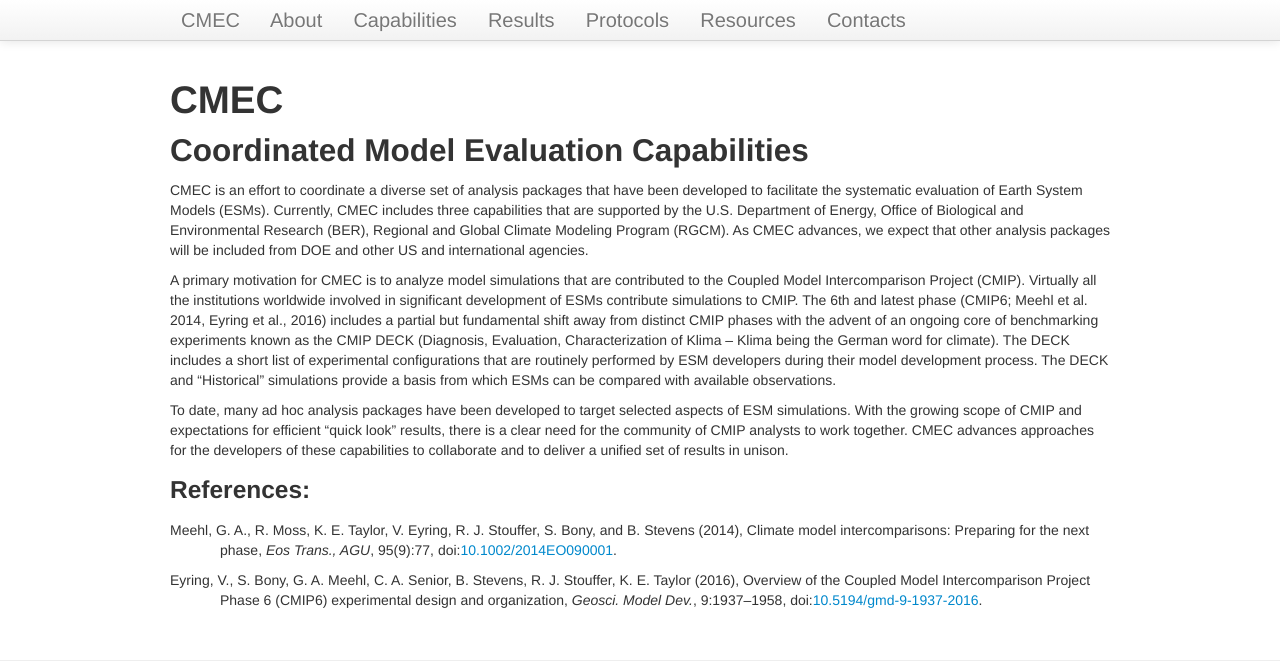
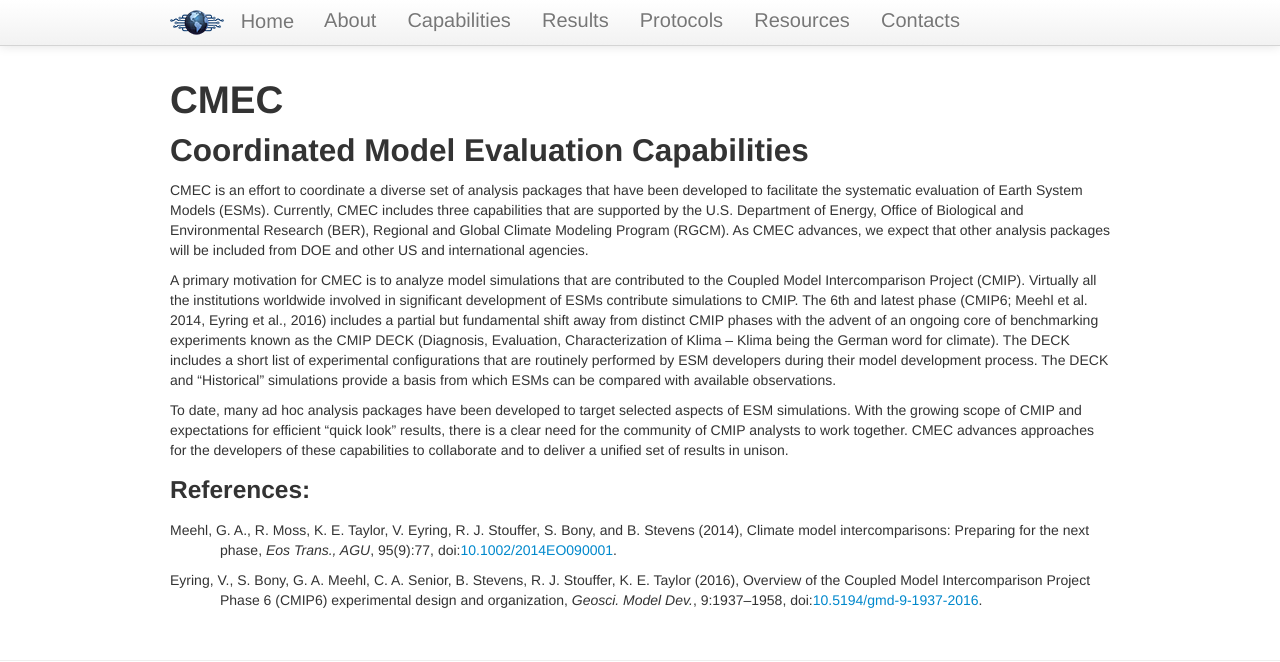
Before and after one commit to PCMDI/CMEC, a Jekyll site: the page built from index.md, in a window 1280 px wide and 1054 px high. Shown: the top 662 px of the window. Built offline with Jekyll 4.4.1, drawn with Linux system fonts in a browser that asks for light colours; nearby versions of some CDN libraries; grey boxes are pictures that could not be loaded.

Commit message:
Attempt to restore use of logo

```diff
--- a/_layouts/default.html
+++ b/_layouts/default.html
@@ -36,13 +36,20 @@
             <span class="icon-bar"></span>
             <span class="icon-bar"></span>
           </button>
-          <a class="brand" href="{{site.baseurl}}/"> &nbsp; CMEC </a>
+          <a class="brand" href="{{site.baseurl}}/"><img src="Data/media/images/logo_sm.png"/> &nbsp; Home </a>
           <a class="brand" href="{{site.baseurl}}/about.html"> &nbsp; About </a>
           <a class="brand" href="{{site.baseurl}}/capabilities.html"> &nbsp; Capabilities </a>
           <a class="brand" href="{{site.baseurl}}/results.html"> &nbsp; Results </a>
           <a class="brand" href="{{site.baseurl}}/protocols.html"> &nbsp; Protocols </a>
           <a class="brand" href="{{site.baseurl}}/resources.html"> &nbsp; Resources </a>
           <a class="brand" href="{{site.baseurl}}/contact.html"> &nbsp; Contacts </a>
+          <div class="nav-collapse">
+            <ul class="nav">
+              {% assign pages_list = site.pages | sort:"weight" %}
+              {% assign group = 'navigation' %}
+              {% include pages_list %}
+            </ul>
+          </div>
         </div>
       </div>
     </div>
```
